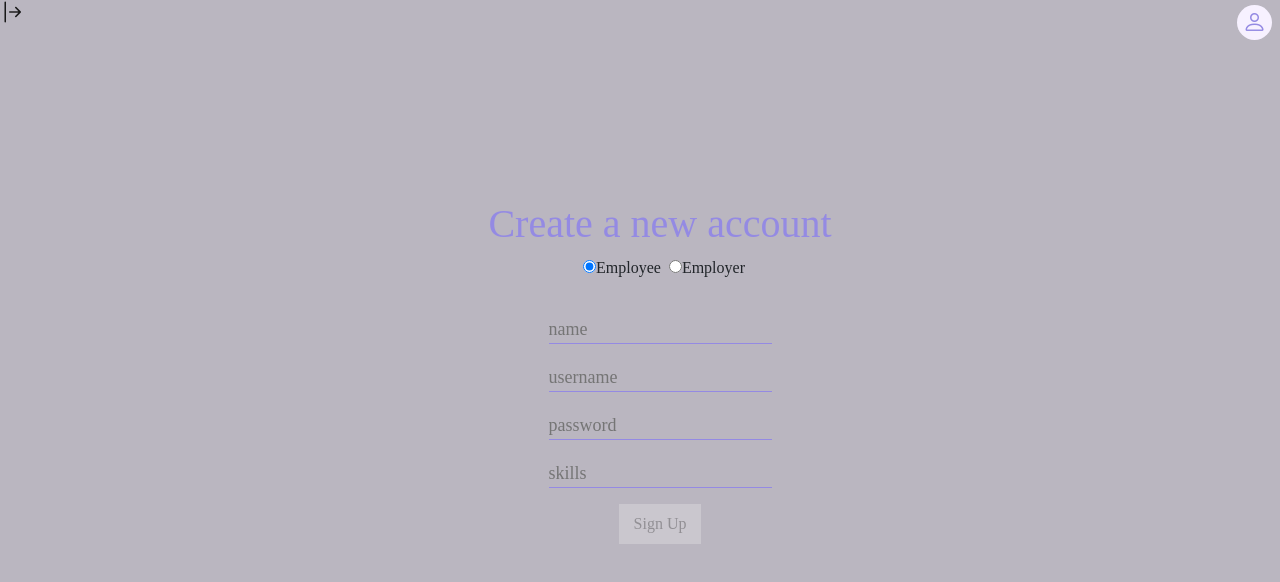
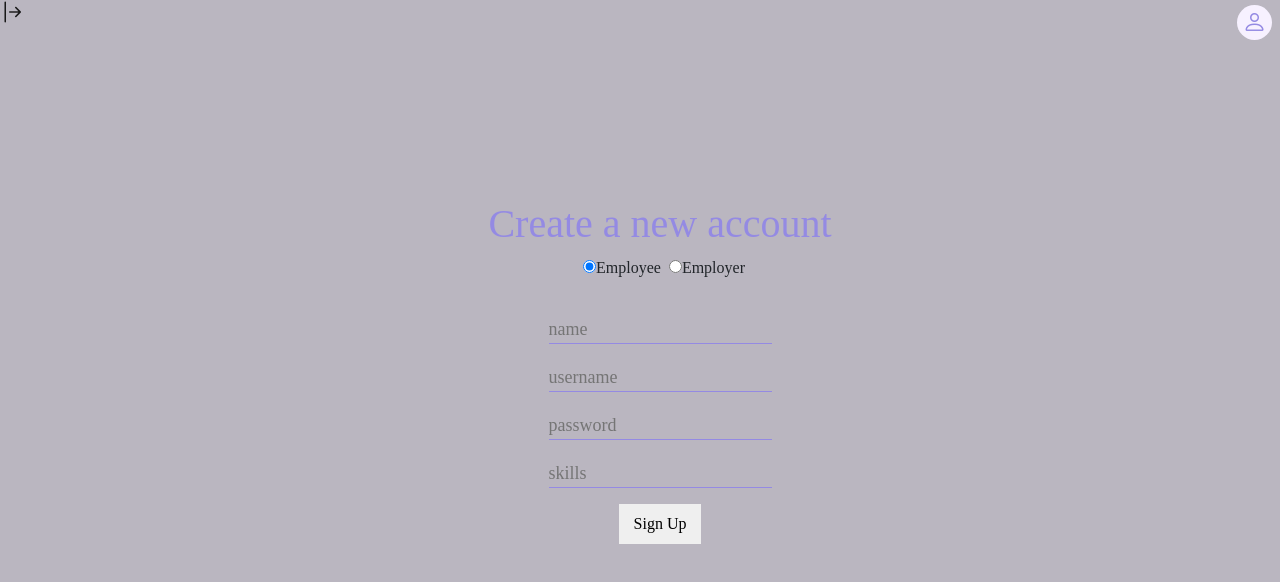
Before and after one commit to dartik24/Hyperlink, a React (Create React App) app in the folder frontend/: page /signup in a window 1280 px wide. Shown: the top 582 px of the page. Built offline with nearby package versions, Linux system fonts and the light colour scheme.

Commit message:
Temporarily disabled input validation

```diff
--- a/frontend/src/components/input-form/input-form.jsx
+++ b/frontend/src/components/input-form/input-form.jsx
@@ -8,7 +8,7 @@ class InputForm extends React.Component {
 
     // Setup the state to map each input to its current value
     const vals = this.props.values || {};
-    console.log(vals);
+
     let user = { };
     for (const input of props.inputs) {
       user[input] = vals[input] || '';
@@ -83,7 +83,7 @@ class InputForm extends React.Component {
 
     // Creates markup for buttons
     const buttons = this.props.buttons.map((button) => {
-      const disabled = (onSignUp ? !(this.state.validPrimaryButton) : false) || (button.name === 'Login' ?  !(this.state.validPrimaryButton) : false);
+      const disabled =  false; // (onSignUp ? !(this.state.validPrimaryButton) : false) || (button.name === 'Login' ?  !(this.state.validPrimaryButton) : false);
 
       return(
         <button id={button.name} onClick={onclickGen(button.callback)} key={button.name} disabled={disabled}>
--- a/frontend/src/pages/signup/signup.jsx
+++ b/frontend/src/pages/signup/signup.jsx
@@ -22,7 +22,6 @@ class Signup extends React.Component {
   }
 
   radioButtonPressed = (ev) => {
-    ev.preventDefault();
     this.setState({
       selectedOption: ev.target.value
     });
@@ -49,13 +48,12 @@ class Signup extends React.Component {
     }
   };
 
-  isEmployee() {
-    return this.state.selectedOption === 'employee';
-  }
+  isEmployee = () => this.state.selectedOption === 'employee';
 
   render() {
-    const fields = this.isEmployee() ? this.employeeFields : this.employerFields;
-    const types = this.isEmployee() ? this.employeeTypes : this.employerTypes;
+    const employee = this.isEmployee();
+    const fields = employee ? this.employeeFields : this.employerFields;
+    const types = employee ? this.employeeTypes : this.employerTypes;
 
     return (
       <div className="Signup">
@@ -65,7 +63,7 @@ class Signup extends React.Component {
             <input
               type="radio"
               value="employee"
-              checked={this.isEmployee()}
+              checked={employee}
               onChange={this.radioButtonPressed}
             />
             Employee
@@ -74,7 +72,7 @@ class Signup extends React.Component {
             <input
               type="radio"
               value="employer"
-              checked={!this.isEmployee()}
+              checked={!employee}
               onChange={this.radioButtonPressed}
             />
             Employer
```
Also changed, not shown: 1 other file (tests, documents, lock files or other folders).
